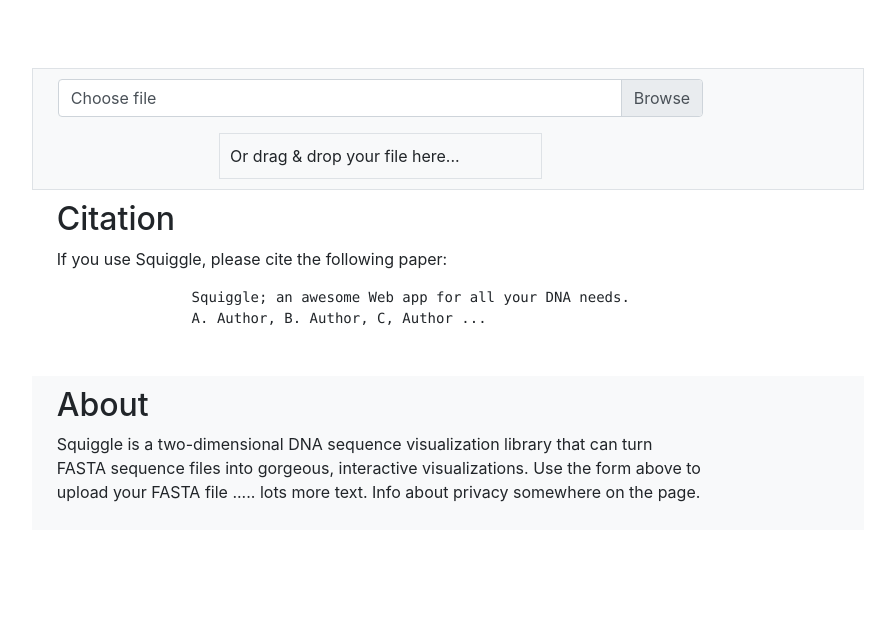
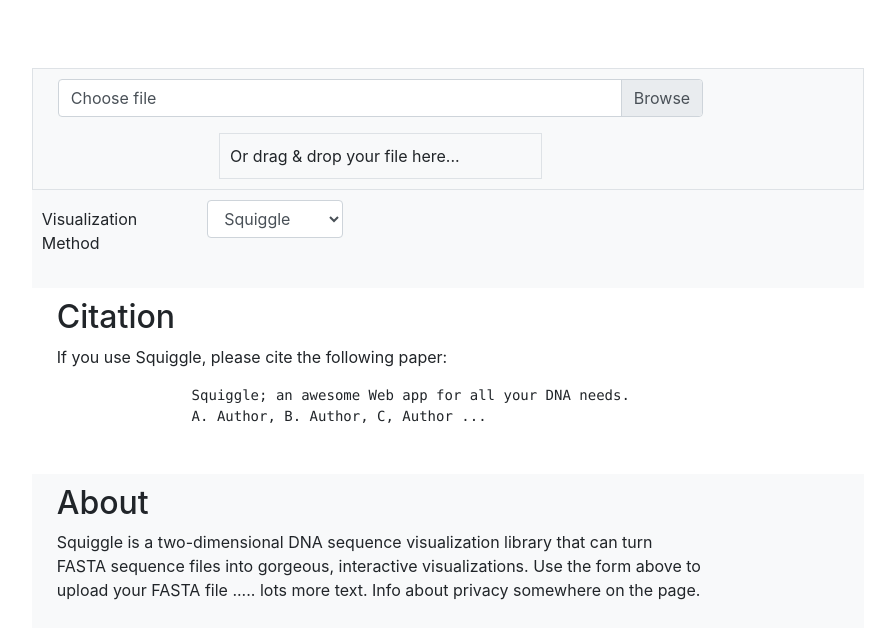
Before and after one commit to Benjamin-Lee/DNAvisualization.org, a Flask app: page / in a window 1280 px wide. Shown: the part 321-950 px from the top of the page, without its empty margins (192-1087 px from the left). Before the commit the page ends 823 px from the top, so only its background shows below. Run offline with Flask 2, Linux system fonts and the light colour scheme; parts of the project's set-up code (start-up, migrations or seed data) failed here and were passed over; some libraries are stand-ins or nearby versions.

Commit message:
Add control selector for viz method

```diff
--- a/static/js/home.js
+++ b/static/js/home.js
@@ -139,6 +139,8 @@ window.onload = function () {
   FileReaderJS.setupDrop(document.getElementById('dropzone'), options);
   FileReaderJS.setupDrop(document.body, options);
 
+  $('[data-toggle="tooltip"]').tooltip()
+
   // warn before leaving
   window.onbeforeunload = function (event) {
     if (document.getElementById("hg-container").style.display == "block") {
--- a/templates/index.html
+++ b/templates/index.html
@@ -109,6 +109,40 @@
       </div>
     </div>
 
+    <div class="row center w-75 bg-light">
+      <!-- left here for later, since the tooltips don't disappear. See https://stackoverflow.com/q/53930860/8068638-->
+      <!-- <form class="form-inline">
+        <div class="btn-group btn-group-toggle" data-toggle="buttons">
+          <label class="btn btn-primary active" data-toggle="tooltip" data-placement="top" title="(Recommended) Fast and acyclic. Shows variations in GC-content and supports non-ATGC bases.">
+            <input type="radio" name="options" id="option1" autocomplete="off" checked>Squiggle
+          </label>
+          <label class="btn btn-primary" data-toggle="tooltip" data-placement="top" title="As, Ts, Cs, and Gs as up, down, left and right, respectively. Cyclic.">
+            <input type="radio" name="options" id="option2" autocomplete="off">Gates
+          </label>
+          <label class="btn btn-primary" data-toggle="tooltip" data-placement="top" data-html="true" title="Bases plotted along a unit vector. <var>x</var>-coordinates do not map to base.">
+            <input type="radio" name="options" id="option3" autocomplete="off">Yau
+          </label>
+          <label class="btn btn-primary" data-toggle="tooltip" data-placement="top" data-html="true" title="Same as Yau but projected such that all vectors have lengths in the <var>x</var>-axis of 1 (so that <var>x</var>-coordinates are the same as bases).">
+            <input type="radio" name="options" id="option2" autocomplete="off">Yau-BP
+          </label>
+        </div>
+      </form> -->
+
+      <form>
+        <div class="form-group row">
+          <label for="method" class="col-6 col-form-label">Visualization Method</label>
+          <div class="col-6">
+            <select id="method" name="method" required="required" class="form-control">
+              <option value="squiggle">Squiggle</option>
+              <option value="gates">Gates</option>
+              <option value="yau">Yau</option>
+              <option value="yau-bp">Yau-BP</option>
+            </select>
+          </div>
+        </div>
+      </form>
+    </div>
+
     <div class="row center w-75">
       <div class="col-10">
         <h2>Citation</h2>
```
